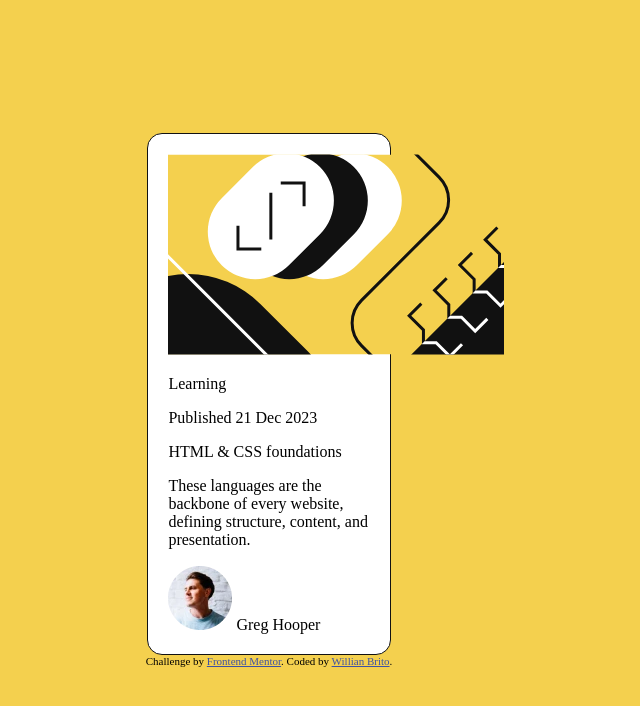
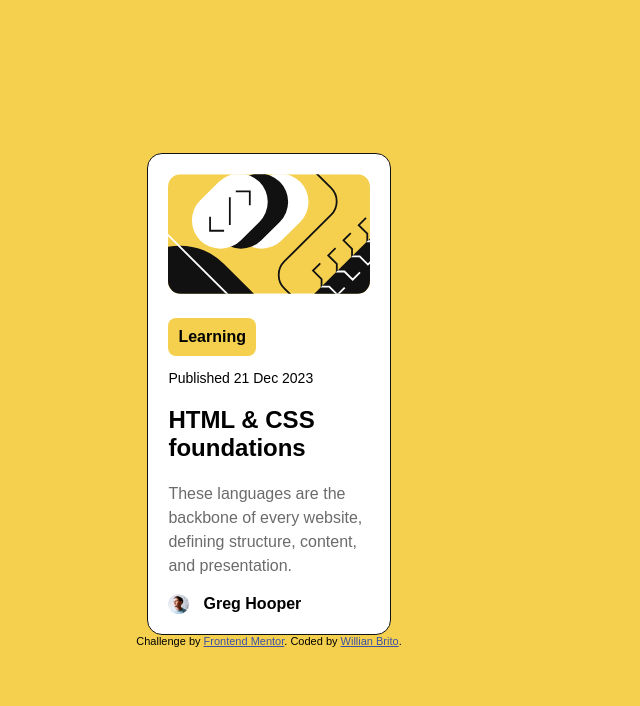
Before and after one commit to kennedy-brito/blog-preview-card, a plain HTML site: page index.html in a window 1280 px wide. Shown: the whole page, without its empty margins (371-1011 px from the left). Drawn offline with Linux system fonts and the light colour scheme.

```diff
--- a/index.html
+++ b/index.html
@@ -17,7 +17,7 @@
 
     <img src="./assets/images/illustration-article.svg" alt="" class="card-image">
 
-    <p class="category">
+    <p class="card-category">
       Learning
     </p>
 
@@ -25,9 +25,9 @@
       Published 21 Dec 2023
     </p>
 
-    <p class="card-title">
+    <h2 class="card-title">
       HTML & CSS foundations
-    </p>
+    </h2>
 
     <p class="card-content">
       These languages are the backbone of every website, defining structure, content, and presentation.
--- a/style.css
+++ b/style.css
@@ -1,14 +1,33 @@
+@font-face {
+  font-family: 'Figtree';
+  src: url('./assets/fonts/Figtree-VariableFont_wght.ttf') format('ttf');
+  font-style: normal;
+  font-display: swap;
+}
+
+@font-face {
+  font-family: 'Figtree-italic';
+  src: url('./assets/fonts/Figtree-Italic-VariableFont_wght.ttf') format('ttf');
+  font-style: normal;
+  font-display: swap;
+}
+
 *,
 *::before,
 *::after {
   box-sizing: border-box;
 }
 
+p{
+  font-size: 16px;
+}
+
 body {
+
+  font-family: 'Figtree', sans-serif;
   margin: 0;
   padding: 0;
   background-color: hsl(47, 88%, 63%);
-
   /*
     This part is where i center the content of the page
     first
@@ -44,4 +63,47 @@ body {
   border: 1px solid hsl(0, 0%, 7%);
   border-radius: 15px;
   background-color: hsl(0, 0%, 100%);
+
 }
+
+.card-image{
+  border-radius: 13px;
+  max-width: 100%;
+}
+
+.card-category{
+  background-color: hsl(47, 88%, 63%);
+  display: inline-block;
+  margin: 20px 0 0px;
+  padding: 10px;
+  font-weight: bold;
+  border-radius: 8px;
+}
+
+.publication-date{
+  font-size: 14px;
+}
+
+.card-title:hover{
+  color: hsl(47, 88%, 63%);
+}
+
+.card-content{
+  color: hsl(0, 0%, 42%);
+  line-height: 1.5em;
+
+}
+
+.author-image{
+  width: 10%;
+}
+
+.author{
+  display: flex;
+  align-items: center;
+  gap: 15px;
+}
+
+.author-name{
+  font-weight: bold;
+}
```
